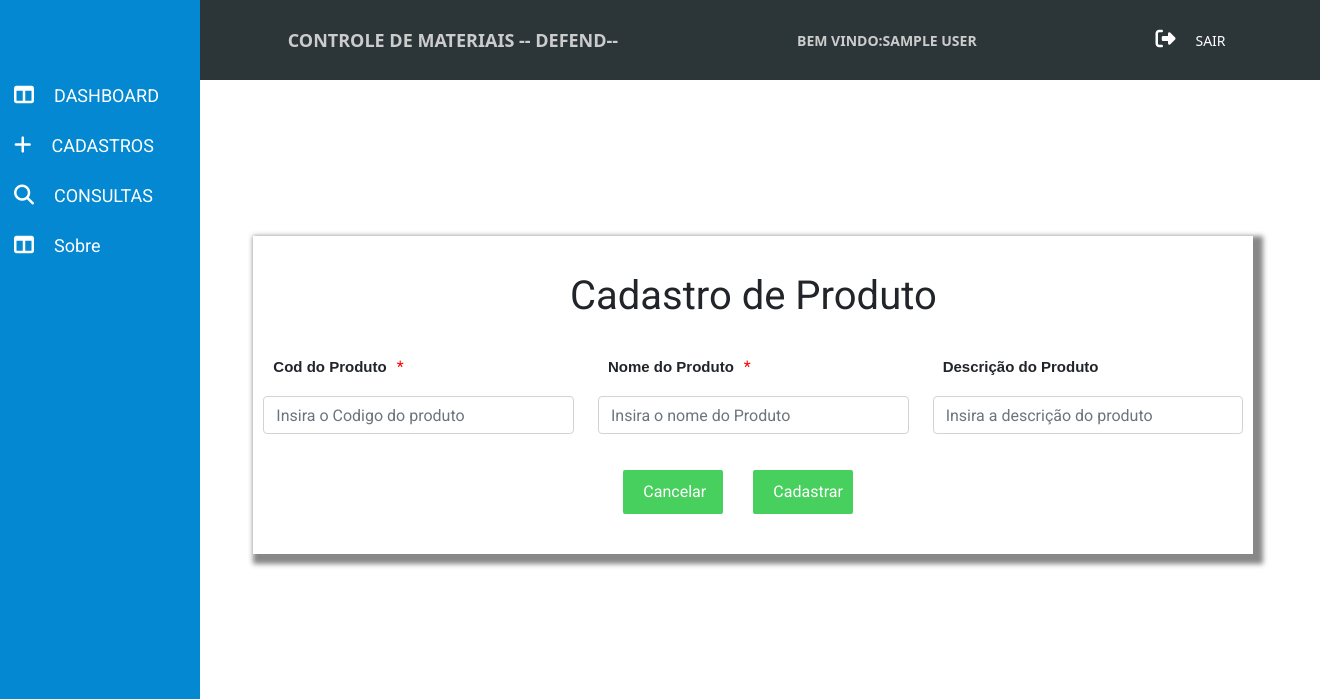
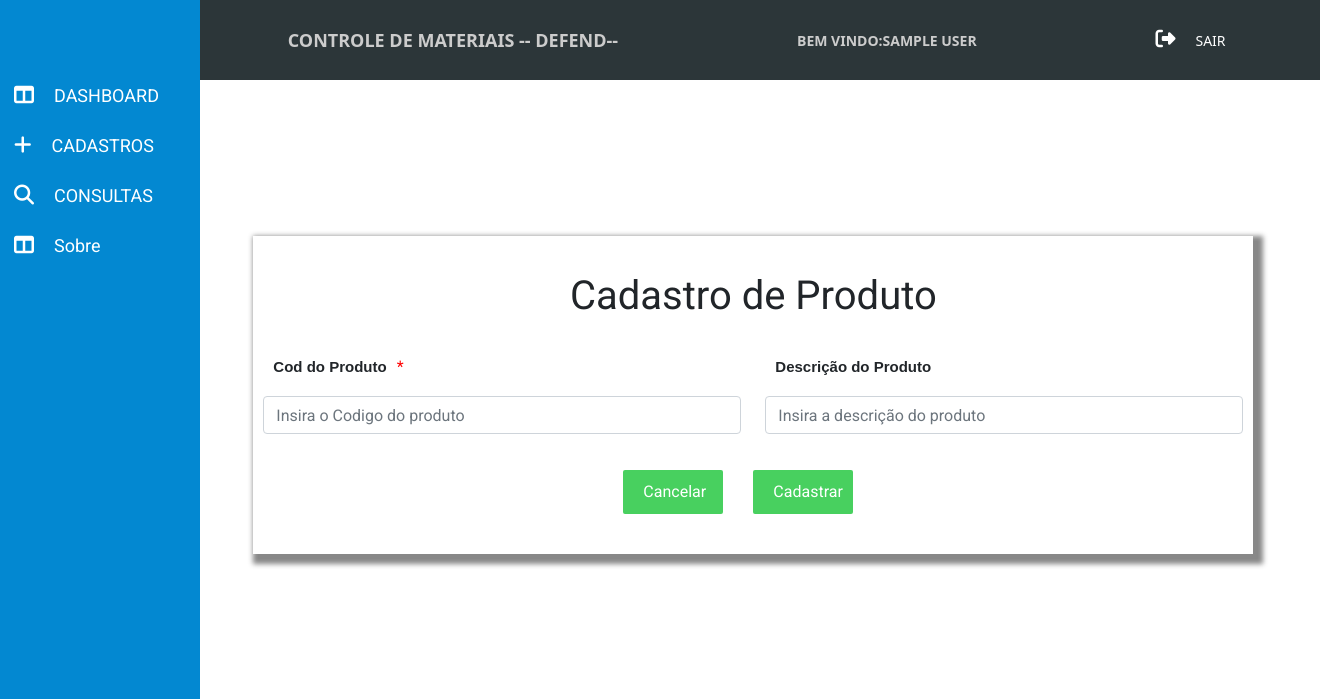
Before and after one commit to fabiovasques87/controleEstoqueDefend, a PHP site: page /cad-prod.php in a window 1320 px wide. Shown: the top 699 px of the page. Run offline with PHP 8.4, Linux system fonts and the light colour scheme; the visitor is signed in with stand-in values (Sample User, id 1); some libraries are stand-ins or nearby versions.

Commit message:
importado codigos e descricoes de produtos para o banco de dados e exlcuido o nomeProd dos arquivos pertinentes

```diff
--- a/assets/js/cad-prod.js
+++ b/assets/js/cad-prod.js
@@ -25,7 +25,7 @@ $(function(){
         // console.log('clicou no botão');
 
         let tcampo = $('#codProd').val().length;
-        let tcampo2 =  $('#nomeProd').val().length;
+        let tcampo2 =  $('#desProd').val().length;
 
         if(tcampo == 0)
         {
@@ -37,10 +37,10 @@ $(function(){
 
         if(tcampo2 == 0)
         {
-             let aviso2 = document.querySelector('#alert-preencher-nome');
-             aviso2.innerHTML="preencher o campo nome do produto";
-             document.querySelector('#alert-preencher-nome').style.display="block";
-                 //$('#nomeProd').focus();
+             let aviso2 = document.querySelector('#alert-preencher-descProd');
+             aviso2.innerHTML="preencher o campo Descrição do produto";
+             document.querySelector('#alert-preencher-descProd').style.display="block";
+                 $('#descProd').focus();
 
 
         }else {
--- a/cad-prod.php
+++ b/cad-prod.php
@@ -159,7 +159,7 @@ $(function () {
                                     </div>
                         <!--fim da linha-->
                         <div class="row">
-                                <div class="col-md-4">
+                                <div class="col-md-6">
                                     <div class="form-group">
 
                                         <label class="prod">Cod do Produto</label><span class="campo--obrigatorio">*</span>
@@ -168,17 +168,12 @@ $(function () {
 
                                     </div>
                                 </div>
-                                <div class="col-md-4">
-                                    <div class="form-group">
-                                        <label class="prod">Nome do Produto</label><span class="campo--obrigatorio">*</span>
-                                            <input type="text" name="nomeProd" class="form-control" id="nomeProd" placeholder="Insira o nome do Produto">
-                                            <div class="alerta" id="alert-preencher-nome"></div>
-                                    </div>
-                                </div>
-                                <div class="col-md-4">
+                                <div class="col-md-6">
                                     <div class="form-group">
                                         <label>Descrição do Produto</label>
-                                            <input type="text" name="descProd"  class="form-control" id="DesProd" placeholder="Insira a descrição do produto" >
+                                            <input type="text" name="descProd"  class="form-control" id="desProd" placeholder="Insira a descrição do produto" >
+                                            <div class="alerta" id="alert-preencher-descProd"></div>
+
                                     </div>
                                 </div>
                                 <!-- FIm da linha-->
--- a/class/lancamento-class.php
+++ b/class/lancamento-class.php
@@ -147,7 +147,7 @@ public function getInfo($codProd) {
  $sql = "
 
 
-       SELECT codProd, codCadastro,nomePessoa,nomeProd,dataInicialCadastro,dataFinalCadastro,situacaoCadastro
+       SELECT codProd, codCadastro,nomePessoa,descProd,dataInicialCadastro,dataFinalCadastro,situacaoCadastro
             FROM produto prod
         INNER JOIN lancamento l on prod.codProd = l.produto_codProd
         INNER JOIN pessoa p on p.codPessoa = l.pessoa_codPessoa
--- a/class/produto-class.php
+++ b/class/produto-class.php
@@ -5,7 +5,6 @@
 
 
 $codProd = $_POST['codProd'];
-$nomeProd = $_POST['nomeProd'];
 $descProd= $_POST['descProd'];
 
 class Produto {
@@ -41,13 +40,12 @@ try {
 
 
 
-public function adicionar ($codProd,$nomeProd,$descProd) {
+public function adicionar ($codProd,$descProd) {
 if($this->verificaCod($codProd) == false) {
-    $sql = $this->pdo->prepare("INSERT INTO produto SET codProd = :codProd, nomeprod = :nomeProd,descProd =:descProd");
+    $sql = $this->pdo->prepare("INSERT INTO produto SET codProd = :codProd,descProd =:descProd");
 
 
     $sql->bindParam(":codProd",$codProd);
-    $sql->bindParam(":nomeProd",$nomeProd);
     $sql->bindParam(":descProd",$descProd);
     $sql->execute();
 
--- a/consCodigo.php
+++ b/consCodigo.php
@@ -167,7 +167,7 @@ $(function () {
             require 'controller/con.php';
 
             $stmt = $pdo->query('
-            SELECT codProd,nomePessoa,nomeProd,dataInicialCadastro,dataFinalCadastro,situacaoCadastro,dataBaixa,statusMaterial,
+            SELECT codProd,nomePessoa,descProd,dataInicialCadastro,dataFinalCadastro,situacaoCadastro,dataBaixa,statusMaterial,
             nomeEmpresa
             FROM produto prod
             INNER JOIN lancamento l on prod.codProd = l.produto_codProd
@@ -183,7 +183,7 @@ $(function () {
                         <tr>
                            <td>Codigo</td>
                             <td>Nome Pessoa</td>
-                            <td>Nome Produto</td>
+                            <td>Descrição Produto</td>
                             <td>Nome da Empresa Concerto</td>
                             <td>Data Retirada</td>
                             <td>Data Baixa</td>
@@ -202,7 +202,7 @@ $(function () {
                         <tr>
                             <td><?php echo $row['codProd']; ?></td>
                             <td><?php echo $row['nomePessoa']; ?></td>
-                            <td><?php echo $row['nomeProd']; ?></td>
+                            <td><?php echo $row['descProd']; ?></td>
                             <td><?php echo $row['nomeEmpresa']; ?></td>
                             <td><?php echo date('d/m/Y', strtotime($row['dataInicialCadastro'])); ?></td>
                             <!-- <td><?php echo date('d/m/Y', strtotime($row['dataBaixa'])); ?></td> -->
--- a/consPessoa.php
+++ b/consPessoa.php
@@ -167,7 +167,7 @@ $(function () {
             require 'controller/con.php';
 
             $stmt = $pdo->query('
-            SELECT codProd,nomePessoa,nomeProd,dataInicialCadastro,dataFinalCadastro,situacaoCadastro,dataBaixa,
+            SELECT codProd,nomePessoa,descProd,dataInicialCadastro,dataFinalCadastro,situacaoCadastro,dataBaixa,
             statusMaterial,nomeEmpresa
             FROM produto prod
             INNER JOIN lancamento l on prod.codProd = l.produto_codProd
@@ -184,7 +184,7 @@ $(function () {
                         <tr>
                             <td>Codigo</td>
                             <td>Nome Pessoa</td>
-                            <td>Nome Produto</td>
+                            <td>Descrição Produto</td>
                             <td>Nome da Empresa Concerto</td>
                             <td>Data Retirada</td>
                             <td>Data Baixa</td>
@@ -203,7 +203,7 @@ $(function () {
                         <tr>
                             <td><?php echo $row['codProd']; ?></td>
                             <td><?php echo $row['nomePessoa']; ?></td>
-                            <td><?php echo $row['nomeProd']; ?></td>
+                            <td><?php echo $row['descProd']; ?></td>
                             <td><?php echo $row['nomeEmpresa']; ?></td>
                             <td><?php echo date('d/m/Y', strtotime($row['dataInicialCadastro'])); ?></td>
                             <!-- <td><?php echo date('d/m/Y', strtotime($row['dataBaixa'])); ?></td> -->
--- a/controller/processa.php
+++ b/controller/processa.php
@@ -19,7 +19,7 @@ require 'con.php';
 //$campo =$_POST['campo'];
 
 $stmt = $pdo->query("
-SELECT codProd,nomePessoa,nomeProd,dataInicialCadastro,dataFinalCadastro,situacaoCadastro,dataBaixa,statusMaterial,
+SELECT codProd,nomePessoa,descProd,dataInicialCadastro,dataFinalCadastro,situacaoCadastro,dataBaixa,statusMaterial,
 nomeEmpresa
 FROM produto prod
 INNER JOIN lancamento l on prod.codProd = l.produto_codProd
@@ -36,7 +36,7 @@ inner join empresaServico emp on l.empresaServico_codEmpresa = emp.codEmpresa
                     <tr>
                         <td>Codigo</td>
                         <td>Nome Pessoa</td>
-                        <td>Nome Produto</td>
+                        <td>Descrição Produto</td>
                         <td>Nome da Empresa Concerto</td>
                         <td>situacao Prod</td>
                         <td>Data Retirada</td>
@@ -60,7 +60,7 @@ while ($row = $stmt->fetch())
         <tr>
             <td><?php echo $row['codProd']; ?></td>
             <td><?php echo $row['nomePessoa']; ?></td>
-            <td><?php echo $row['nomeProd']; ?></td>
+            <td><?php echo $row['descProd']; ?></td>
             <td><?php echo $row['nomeEmpresa']; ?></td>
             <td><?php echo $row['situacaoCadastro']; ?></td>
             <td><?php echo date('d/m/Y', strtotime($row['dataInicialCadastro'])); ?></td>
--- a/controller/processaLancamento.php
+++ b/controller/processaLancamento.php
@@ -31,7 +31,6 @@ $stmt = $pdo->query("SELECT * FROM produto where codProd like '".$_POST['produto
     <thead>
         <tr>
             <td>Codigo</td>
-            <td>Nome</td>
             <td>Descrição</td>
         </tr>
     </thead>     -->
@@ -42,12 +41,11 @@ while ($row = $stmt->fetch())
 
     ?>
 
-    <input type="text" class="form-control" value="<?php echo $row['nomeProd']; ?>">
+    <input type="text" class="form-control" value="<?php echo $row['descProd']; ?>">
 
     <!-- <tbody>
         <tr>
             <td><?php echo $row['codProd']; ?></td>
-            <td><?php echo $row['nomeProd']; ?></td>
             <td><?php echo $row['descProd']; ?></td>
 
 
--- a/controller/processaPessoa.php
+++ b/controller/processaPessoa.php
@@ -19,7 +19,7 @@ require 'con.php';
 //$campo =$_POST['campo'];
 
 $stmt = $pdo->query("
-SELECT codProd,nomePessoa,nomeProd,dataInicialCadastro,dataFinalCadastro,situacaoCadastro,dataBaixa,statusMaterial,
+SELECT codProd,nomePessoa,descProd,dataInicialCadastro,dataFinalCadastro,situacaoCadastro,dataBaixa,statusMaterial,
 nomeEmpresa
 FROM produto prod
 INNER JOIN lancamento l on prod.codProd = l.produto_codProd
@@ -36,7 +36,7 @@ inner join empresaServico emp on l.empresaServico_codEmpresa = emp.codEmpresa
                     <tr>
                         <td>Codigo</td>
                         <td>Nome Pessoa</td>
-                        <td>Nome Produto</td>
+                        <td>Descrição Produto</td>
                         <td>Nome da Empresa Concerto</td>
                         <td>situacao Prod</td>
                         <td>Data Retirada</td>
@@ -60,7 +60,7 @@ while ($row = $stmt->fetch())
         <tr>
             <td><?php echo $row['codProd']; ?></td>
             <td><?php echo $row['nomePessoa']; ?></td>
-            <td><?php echo $row['nomeProd']; ?></td>
+            <td><?php echo $row['descProd']; ?></td>
             <td><?php echo $row['nomeEmpresa']; ?></td>
             <td><?php echo $row['situacaoCadastro']; ?></td>
             <td><?php echo date('d/m/Y', strtotime($row['dataInicialCadastro'])); ?></td>
--- a/editar_materiais.php
+++ b/editar_materiais.php
@@ -230,8 +230,8 @@ $(function () {
                                 </div>
                                 <div class="col-md-4">
                                               <div class="form-group">
-                                                  <label class="prod">Nome do produto</label><span class="campo--obrigatorio"></span>
-                                                  <input type="text" name="nomeProd" id="nomeProd" class="form-control" readonly value="<?php echo $info['nomeProd']?>">
+                                                  <label class="prod">Descrição do produto</label><span class="campo--obrigatorio"></span>
+                                                  <input type="text" name="nomeProd" id="nomeProd" class="form-control" readonly value="<?php echo $info['descProd']?>">
                                                       <div class="alerta" id="alert-preencher-telefonePessoa"></div>
                                               </div>
                                       </div>
--- a/index.php
+++ b/index.php
@@ -160,7 +160,7 @@ $(function () {
                                               $sql = "
 
 
-                                              SELECT COUNT(*) as c, codProd, codCadastro,nomePessoa,nomeProd,dataInicialCadastro,dataFinalCadastro,situacaoCadastro
+                                              SELECT COUNT(*) as c, codProd, codCadastro,nomePessoa,descProd,dataInicialCadastro,dataFinalCadastro,situacaoCadastro
                                               FROM produto prod
                                               INNER JOIN lancamento l on prod.codProd = l.produto_codProd
                                               INNER JOIN pessoa p on p.codPessoa = l.pessoa_codPessoa
@@ -202,7 +202,7 @@ $(function () {
                                     $sql = "
 
 
-                                    SELECT COUNT(*) AS vencer, codProd, codCadastro,nomePessoa,nomeProd,dataInicialCadastro,dataFinalCadastro,situacaoCadastro
+                                    SELECT COUNT(*) AS vencer, codProd, codCadastro,nomePessoa,descProd,dataInicialCadastro,dataFinalCadastro,situacaoCadastro
                                     FROM produto prod
                                     INNER JOIN lancamento l on prod.codProd = l.produto_codProd
                                     INNER JOIN pessoa p on p.codPessoa = l.pessoa_codPessoa
--- a/insert_produto.php
+++ b/insert_produto.php
@@ -8,9 +8,8 @@
 
 
 		$codProd = $_POST['codProd'];
-		$nomeProd = $_POST['nomeProd'];
 		$descProd = $_POST['descProd'];
 
 
 
-		$produto ->adicionar($codProd,$nomeProd,$descProd);
+		$produto ->adicionar($codProd,$descProd);
--- a/lancamento.php
+++ b/lancamento.php
@@ -188,7 +188,7 @@ $(function () {
                                 </div>
                                     <div class="col-md-4">
                                         <div class="form-group">
-                                            <label class="prod">Nome Do Produto</label><span class="campo--obrigatorio">*</span>
+                                            <label class="prod">Descrição Do Produto</label><span class="campo--obrigatorio">*</span>
                                             <div id="resultado">  <input type="text" name="" class="form-control" id="nomeProd" placeholder="Nome do Produto"></div>
                                                 <div class="alerta" id="alert-preencher-nomeProd"></div>
                                         </div>
--- a/materiais-a-vencer.php
+++ b/materiais-a-vencer.php
@@ -180,7 +180,7 @@ $(function () {
 
                           $sql = "
 
-                          SELECT codProd, codCadastro,nomePessoa,nomeProd,dataInicialCadastro,dataFinalCadastro,situacaoCadastro
+                          SELECT codProd, codCadastro,nomePessoa,descProd,dataInicialCadastro,dataFinalCadastro,situacaoCadastro
                           FROM produto prod
                           INNER JOIN lancamento l on prod.codProd = l.produto_codProd
                           INNER JOIN pessoa p on p.codPessoa = l.pessoa_codPessoa
```
